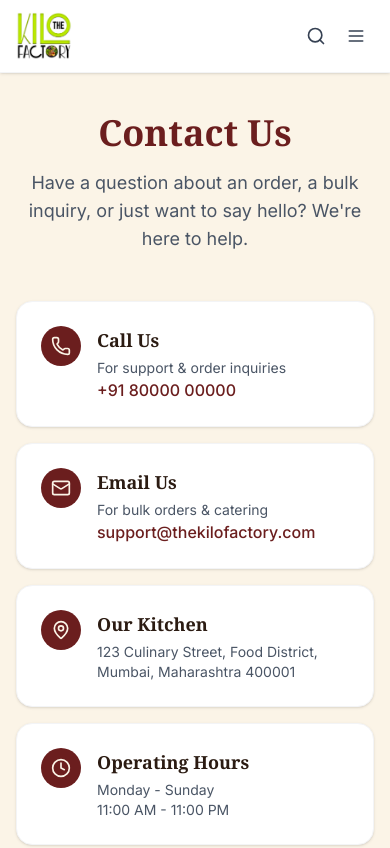
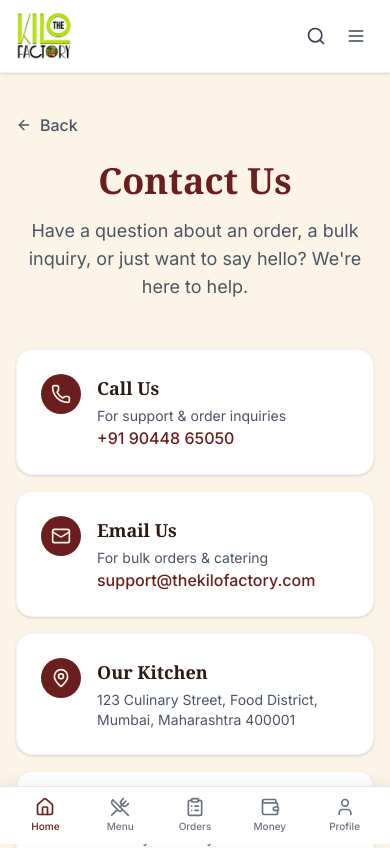
Before and after one commit to Tarun-52/the-kilo-factory, a Next.js app: page /contact in a window 390 px wide. Shown: the top 848 px of the page. Built offline with nearby package versions, Linux system fonts and the light colour scheme; no server answers; a web font is replaced by a local one.

Commit message:
Add phone number to contact and WhatsApp link for bulk orders

```diff
--- a/src/app/contact/page.tsx
+++ b/src/app/contact/page.tsx
@@ -2,14 +2,26 @@
 
 import Header from '@/components/Header';
 import Footer from '@/components/Footer';
-import { Phone, Mail, MapPin, Clock } from 'lucide-react';
+import BottomNav from '@/components/BottomNav';
+import { Phone, Mail, MapPin, Clock, ArrowLeft } from 'lucide-react';
+import { useRouter } from 'next/navigation';
 
 export default function ContactPage() {
+  const router = useRouter();
+
   return (
-    <div className="min-h-screen flex flex-col bg-ivory">
+    <div className="min-h-screen flex flex-col bg-ivory pb-16 md:pb-0">
       <Header />
 
       <main className="flex-1 max-w-4xl mx-auto w-full px-4 py-10 md:py-16">
+        {/* Back Button (Visible on Mobile) */}
+        <button
+          onClick={() => router.back()}
+          className="md:hidden flex items-center gap-2 text-gray-600 mb-6 font-medium hover:text-maroon transition-colors"
+        >
+          <ArrowLeft className="size-4" /> Back
+        </button>
+
         <div className="text-center mb-12">
           <h1 className="font-royal text-4xl md:text-5xl font-bold text-maroon mb-4">Contact Us</h1>
           <p className="text-lg text-gray-600 max-w-2xl mx-auto">
@@ -27,7 +39,8 @@ export default function ContactPage() {
               <div>
                 <h3 className="font-royal text-lg text-bark font-semibold">Call Us</h3>
                 <p className="text-gray-600 text-sm mt-1">For support & order inquiries</p>
-                <a href="tel:+918000000000" className="text-maroon font-medium hover:underline">+91 80000 00000</a>
+                {/* UPDATED PHONE NUMBER */}
+                <a href="tel:+919044865050" className="text-maroon font-medium hover:underline">+91 90448 65050</a>
               </div>
             </div>
 
@@ -90,6 +103,7 @@ export default function ContactPage() {
       </main>
 
       <Footer />
+      <BottomNav />
     </div>
   );
 }
--- a/src/components/MobileProfile.tsx
+++ b/src/components/MobileProfile.tsx
@@ -2,19 +2,24 @@
 
 import { useAppStore as useStore } from '@/store';
 import { useSession, signOut } from 'next-auth/react';
-import { useRouter } from 'next/navigation'; // ADDED for page routing
+import { useRouter } from 'next/navigation';
 import { MapPin, Info, ShoppingBag, Phone, ChevronRight, User, LogIn } from 'lucide-react';
 
 export default function MobileProfile() {
   const { data: session } = useSession();
   const { setView } = useStore();
-  const router = useRouter(); // ADDED router
+  const router = useRouter();
 
-  // Updated menu items: Removed Loyalty, Media, Unsubscribe. Added routing.
+  // UPDATED: Added WhatsApp redirect for Bulk Order
   const menuItems = [
     { icon: MapPin, label: "Store Locator", action: () => router.push('/store-locator') },
     { icon: Info, label: "About The Kilo Factory", action: () => router.push('/about') },
-    { icon: ShoppingBag, label: "Bulk Order", action: () => router.push('/bulk-order') },
+    {
+      icon: ShoppingBag,
+      label: "Bulk Order",
+      // Opens WhatsApp chat for 9044865050 in a new tab
+      action: () => window.open('https://wa.me/919044865050?text=Hi%20The%20Kilo%20Factory,%20I%20would%20like%20to%20enquire%20about%20a%20bulk%20order.', '_blank')
+    },
     { icon: Phone, label: "Contact Us", action: () => router.push('/contact') },
   ];
 
@@ -44,7 +49,6 @@ export default function MobileProfile() {
         ) : (
           <button
             onClick={() => window.dispatchEvent(new Event('open-login'))}
-            // CHANGED: From bg-red-600 to bg-maroon (your theme color)
             className="w-full bg-maroon text-white font-bold py-4 rounded-xl shadow-sm flex items-center justify-center gap-2 hover:bg-maroon/90 transition-colors text-lg"
           >
             <LogIn className="size-5" /> Login / Signup
```
